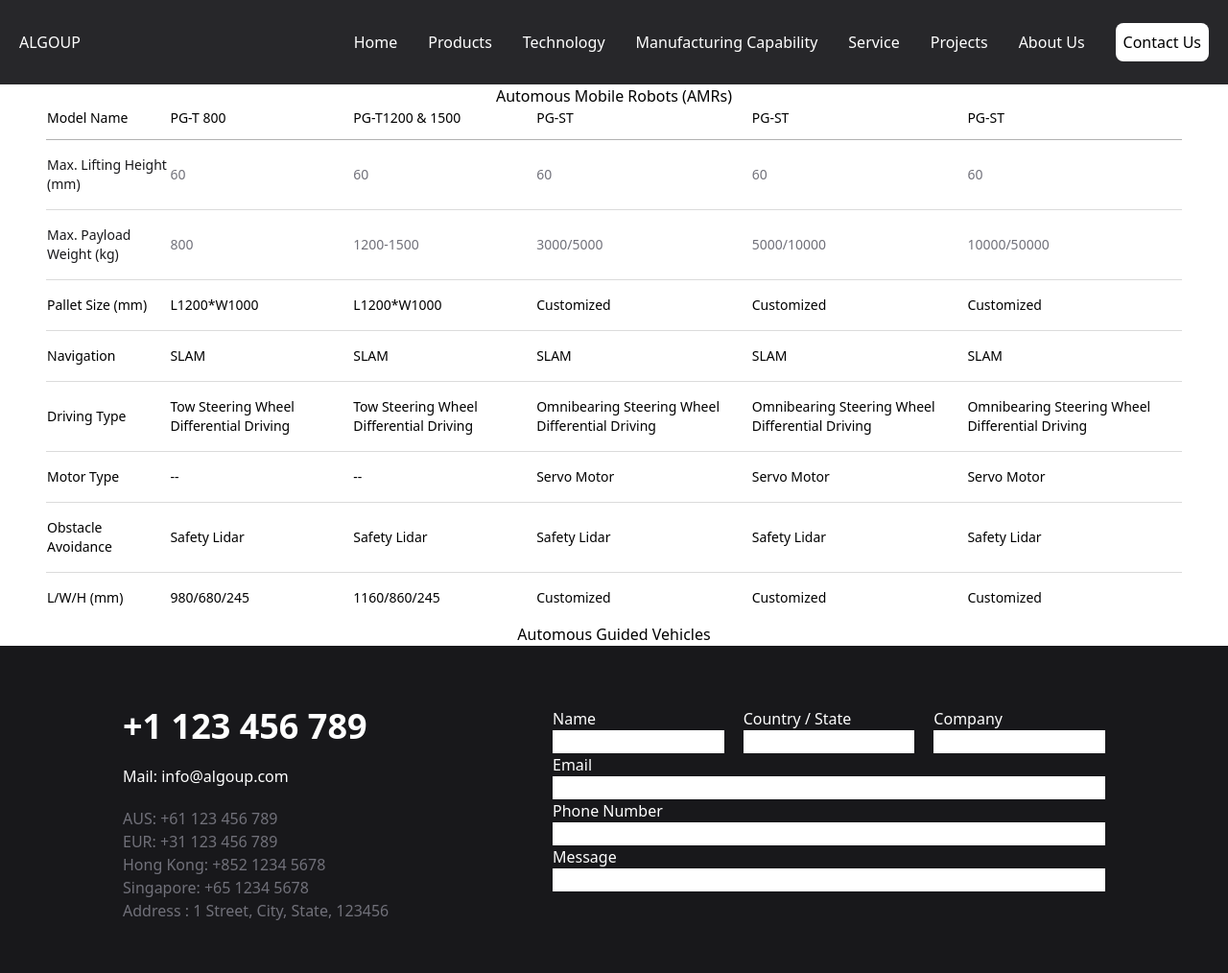
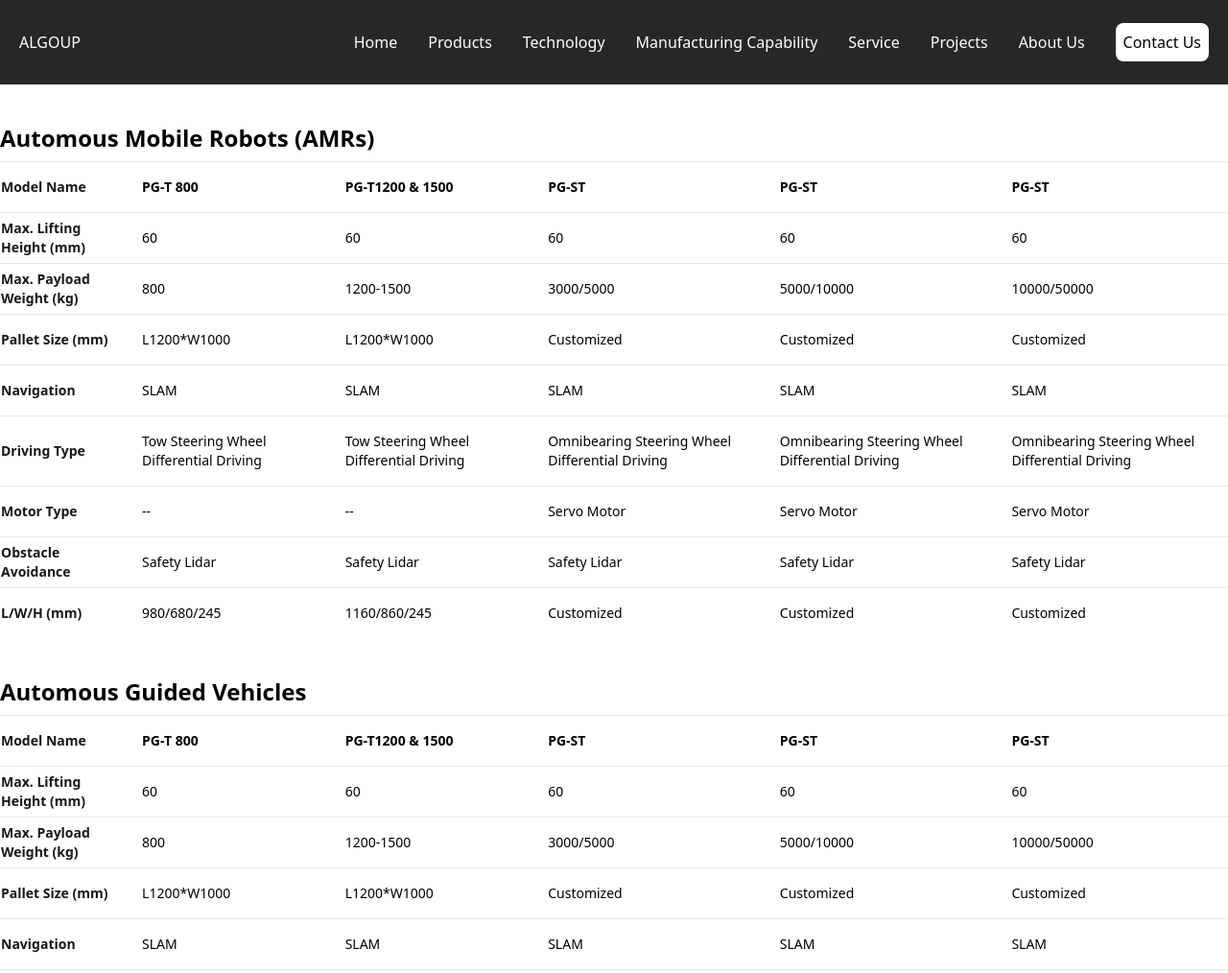
Before and after one commit to KyleHu14/algoup, an Astro site: page /products in a window 1280 px wide. Shown: the top 1014 px of the page at 96% size. Built offline with nearby package versions, Linux system fonts and the light colour scheme; Astro itself is replaced by a stand-in of ours.

Commit message:
updated table

```diff
--- a/src/components/TableData.astro
+++ b/src/components/TableData.astro
@@ -1,9 +1,24 @@
 ---
 interface Props {
-	text: string;
+	title: string;
+	values: string[];
+	firstRow: boolean;
 }
 
-const { text } = Astro.props;
+const { title, values, firstRow } = Astro.props;
 ---
 
-<td class="text-zinc-400">{text}</td>
+<td class="text-zinc-900 font-semibold border-t">{title}</td>
+{
+	!firstRow &&
+		values.map((tableValue) => (
+			<td class="border-t p-4 font-medium">{tableValue}</td>
+		))
+}
+
+{
+	firstRow &&
+		values.map((tableValue) => (
+			<td class="border-t p-4 font-semibold">{tableValue}</td>
+		))
+}
--- a/src/pages/products.astro
+++ /dev/null
@@ -1,110 +0,0 @@
----
-import Layout from "../layouts/Layout.astro";
-import TableData from "../components/TableData.astro";
----
-
-<Layout title="Algoup">
-	<main class="relative">
-		<div class="text-center">Automous Mobile Robots (AMRs)</div>
-
-		<table class="mx-12 text-sm">
-			<tbody>
-				<tr id="row1">
-					<td>Model Name</td>
-					<td>PG-T 800</td>
-					<td>PG-T1200 & 1500</td>
-					<td>PG-ST</td>
-					<td>PG-ST</td>
-					<td>PG-ST</td>
-				</tr>
-				<tr id="row2" class="text-zinc-500">
-					<td class="text-zinc-900">Max. Lifting Height (mm)</td>
-					<td>60</td>
-					<td>60</td>
-					<td>60</td>
-					<td>60</td>
-					<td>60</td>
-				</tr>
-				<tr class="row text-zinc-500">
-					<td class="text-zinc-900">Max. Payload Weight (kg) </td>
-					<td>800</td>
-					<td>1200-1500</td>
-					<td>3000/5000</td>
-					<td>5000/10000</td>
-					<td>10000/50000</td>
-				</tr>
-				<!-- Hi im going to explain everything here -->
-				<tr class="row">
-					<td>Pallet Size (mm) </td>
-					<td>L1200*W1000</td>
-					<td>L1200*W1000</td>
-					<td>Customized</td>
-					<td>Customized</td>
-					<td>Customized</td>
-				</tr>
-				<tr class="row">
-					<td>Navigation </td>
-					<td>SLAM</td>
-					<td>SLAM</td>
-					<td>SLAM</td>
-					<td>SLAM</td>
-					<td>SLAM</td>
-				</tr>
-				<tr class="row">
-					<td>Driving Type </td>
-					<td>Tow Steering Wheel Differential Driving</td>
-					<td>Tow Steering Wheel Differential Driving</td>
-					<td>Omnibearing Steering Wheel Differential Driving</td>
-					<td>Omnibearing Steering Wheel Differential Driving</td>
-					<td>Omnibearing Steering Wheel Differential Driving</td>
-				</tr>
-				<tr class="row">
-					<td>Motor Type </td>
-					<td>--</td>
-					<td>--</td>
-					<td>Servo Motor</td>
-					<td>Servo Motor</td>
-					<td>Servo Motor</td>
-				</tr>
-				<tr class="row">
-					<td>Obstacle Avoidance </td>
-					<td>Safety Lidar</td>
-					<td>Safety Lidar</td>
-					<td>Safety Lidar</td>
-					<td>Safety Lidar</td>
-					<td>Safety Lidar</td>
-				</tr>
-				<tr class="row">
-					<td>L/W/H (mm) </td>
-					<td>980/680/245</td>
-					<td>1160/860/245</td>
-					<td>Customized</td>
-					<td>Customized</td>
-					<td>Customized</td>
-				</tr>
-			</tbody>
-		</table>
-
-		<div class="text-center">Automous Guided Vehicles</div>
-	</main>
-</Layout>
-
-<style>
-
-#row1 td{
-	padding-bottom: 0.75rem;
-}
-
-#row2 td{
-	border-top: 1px solid rgb(177, 177, 177);
-	padding-top:1rem;
-	padding-bottom:1rem;
-}
-
-.row td {
-	border-top: 1px solid rgb(219, 219, 219);
-	padding-top:1rem;
-	padding-bottom:1rem;
-}
-
-</style>
--- /dev/null
+++ b/src/pages/products/index.astro
@@ -0,0 +1,242 @@
+---
+import Layout from "../../layouts/Layout.astro";
+import TableData from "../../components/TableData.astro";
+---
+
+<Layout title="Algoup">
+	<main class="relative">
+		<!-- Table 1 : AMRs -->
+		<table class="table-auto m-auto text-sm mt-10">
+			<thead>
+				<caption class="text-left font-bold text-2xl mb-2"
+					>Automous Mobile Robots (AMRs)</caption
+				>
+			</thead>
+			<tbody>
+				<tr id="row1">
+					<TableData
+						title="Model Name"
+						firstRow={true}
+						values={[
+							"PG-T 800",
+							"PG-T1200 & 1500",
+							"PG-ST",
+							"PG-ST",
+							"PG-ST",
+						]}
+					/>
+				</tr>
+				<tr id="row2" class="row colPadding">
+					<TableData
+						firstRow={false}
+						title="Max. Lifting Height (mm)"
+						values={["60", "60", "60", "60", "60"]}
+					/>
+				</tr>
+				<tr class="row colPadding">
+					<TableData
+						firstRow={false}
+						title="Max. Payload Weight (kg)"
+						values={[
+							"800",
+							"1200-1500",
+							"3000/5000",
+							"5000/10000",
+							"10000/50000",
+						]}
+					/>
+				</tr>
+				<!-- Hi im going to explain everything here -->
+				<tr class="row colPadding">
+					<TableData
+						firstRow={false}
+						title="Pallet Size (mm)"
+						values={[
+							"L1200*W1000",
+							"L1200*W1000",
+							"Customized",
+							"Customized",
+							"Customized",
+						]}
+					/>
+				</tr>
+				<tr class="row colPadding">
+					<TableData
+						firstRow={false}
+						title="Navigation"
+						values={["SLAM", "SLAM", "SLAM", "SLAM", "SLAM"]}
+					/>
+				</tr>
+				<tr class="row colPadding">
+					<TableData
+						firstRow={false}
+						title="Driving Type"
+						values={[
+							"Tow Steering Wheel Differential Driving",
+							"Tow Steering Wheel Differential Driving",
+							"Omnibearing Steering Wheel Differential Driving",
+							"Omnibearing Steering Wheel Differential Driving",
+							"Omnibearing Steering Wheel Differential Driving",
+						]}
+					/>
+				</tr>
+				<tr class="row colPadding">
+					<TableData
+						firstRow={false}
+						title="Motor Type"
+						values={[
+							"--",
+							"--",
+							"Servo Motor",
+							"Servo Motor",
+							"Servo Motor",
+						]}
+					/>
+				</tr>
+				<tr class="row colPadding">
+					<TableData
+						firstRow={false}
+						title="Obstacle Avoidance"
+						values={[
+							"Safety Lidar",
+							"Safety Lidar",
+							"Safety Lidar",
+							"Safety Lidar",
+							"Safety Lidar",
+						]}
+					/>
+				</tr>
+				<tr class="row colPadding">
+					<TableData
+						firstRow={false}
+						title="L/W/H (mm)"
+						values={[
+							"980/680/245",
+							"1160/860/245",
+							"Customized",
+							"Customized",
+							"Customized",
+						]}
+					/>
+				</tr>
+			</tbody>
+		</table>
+
+		<!-- Table 2 : AGVs -->
+		<table class="table-auto m-auto text-sm mt-10">
+			<thead>
+				<caption class="text-left font-bold text-2xl mb-2"
+					>Automous Guided Vehicles</caption
+				>
+			</thead>
+			<tbody>
+				<tr id="row1">
+					<TableData
+						title="Model Name"
+						firstRow={true}
+						values={[
+							"PG-T 800",
+							"PG-T1200 & 1500",
+							"PG-ST",
+							"PG-ST",
+							"PG-ST",
+						]}
+					/>
+				</tr>
+				<tr id="row2" class="row colPadding">
+					<TableData
+						firstRow={false}
+						title="Max. Lifting Height (mm)"
+						values={["60", "60", "60", "60", "60"]}
+					/>
+				</tr>
+				<tr class="row colPadding">
+					<TableData
+						firstRow={false}
+						title="Max. Payload Weight (kg)"
+						values={[
+							"800",
+							"1200-1500",
+							"3000/5000",
+							"5000/10000",
+							"10000/50000",
+						]}
+					/>
+				</tr>
+
+				<tr class="row colPadding">
+					<TableData
+						firstRow={false}
+						title="Pallet Size (mm)"
+						values={[
+							"L1200*W1000",
+							"L1200*W1000",
+							"Customized",
+							"Customized",
+							"Customized",
+						]}
+					/>
+				</tr>
+				<tr class="row colPadding">
+					<TableData
+						firstRow={false}
+						title="Navigation"
+						values={["SLAM", "SLAM", "SLAM", "SLAM", "SLAM"]}
+					/>
+				</tr>
+				<tr class="row colPadding">
+					<TableData
+						firstRow={false}
+						title="Driving Type"
+						values={[
+							"Tow Steering Wheel Differential Driving",
+							"Tow Steering Wheel Differential Driving",
+							"Omnibearing Steering Wheel Differential Driving",
+							"Omnibearing Steering Wheel Differential Driving",
+							"Omnibearing Steering Wheel Differential Driving",
+						]}
+					/>
+				</tr>
+				<tr class="row colPadding">
+					<TableData
+						firstRow={false}
+						title="Motor Type"
+						values={[
+							"--",
+							"--",
+							"Servo Motor",
+							"Servo Motor",
+							"Servo Motor",
+						]}
+					/>
+				</tr>
+				<tr class="row colPadding">
+					<TableData
+						firstRow={false}
+						title="Obstacle Avoidance"
+						values={[
+							"Safety Lidar",
+							"Safety Lidar",
+							"Safety Lidar",
+							"Safety Lidar",
+							"Safety Lidar",
+						]}
+					/>
+				</tr>
+				<tr class="row colPadding">
+					<TableData
+						firstRow={false}
+						title="L/W/H (mm)"
+						values={[
+							"980/680/245",
+							"1160/860/245",
+							"Customized",
+							"Customized",
+							"Customized",
+						]}
+					/>
+				</tr>
+			</tbody>
+		</table>
+	</main>
+</Layout>
```
